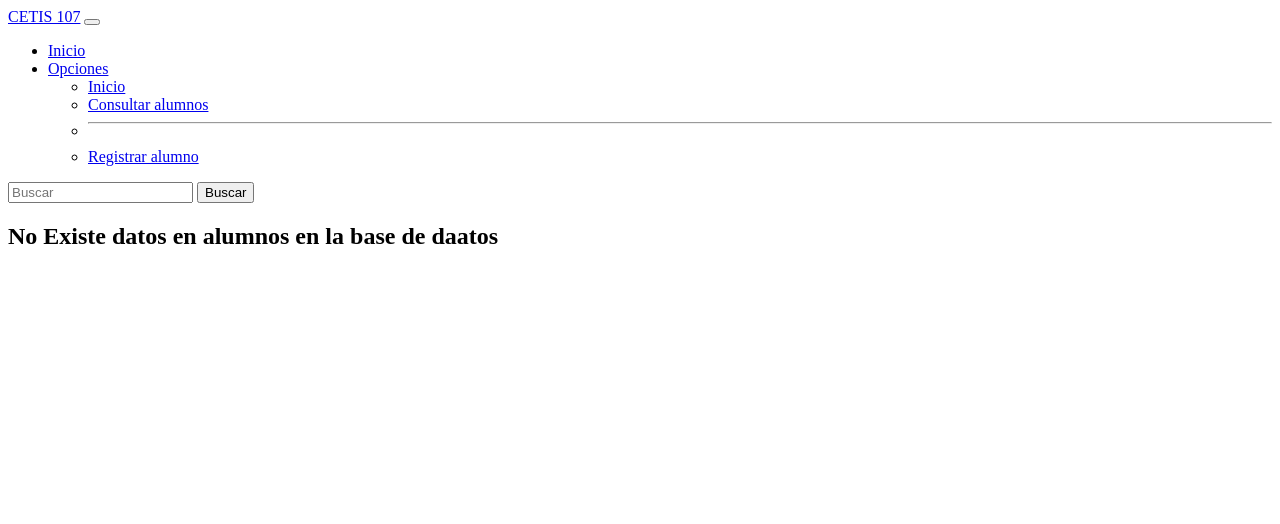
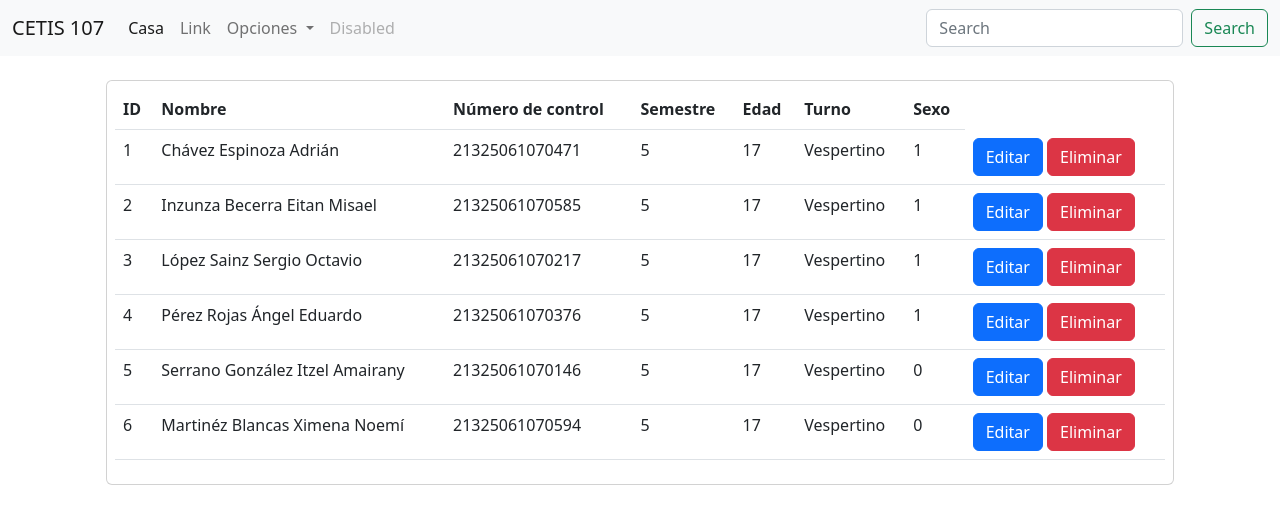
Before and after one commit to Chav3zz/webybasededatos2023, a PHP site: page /consultarAlumnos.php in a window 1280 px wide. Shown: the top 524 px of the page. Run offline with PHP 8.4, Linux system fonts and the light colour scheme; data comes from the database, SQL or seed files in the repository; data that the repository does not hold is empty.

Commit message:
18/10/23

```diff
--- a/parcial2/conexion2.php
+++ b/parcial2/conexion2.php
@@ -3,11 +3,12 @@
     $server     = "localhost";
     $user       = "root";
     $password   = "";
+    $basedatos  = "cetis107";
 
-    $conexion = new mysqli($server, $user, $password);
+    $conexion = new mysqli($server, $user, $password, $basedatos);
 
-    if($conexion -> connect_error){
-        die("Falló la conexión" . $conexion -> connect_error);
+    if($conexion->connect_error){
+        die("Falló la conexión" . $conexion->connect_error);
     }
 
 ?>
--- a/parcial2/consultarAlumnos.php
+++ b/parcial2/consultarAlumnos.php
@@ -4,6 +4,8 @@
     <meta charset="UTF-8">
     <meta name="viewport" content="width=device-width, initial-scale=1.0">
     <title>Document</title>
+    <link rel="stylesheet" href="css/bootstrap.css">
+    <script src="code.jquery.com_jquery-3.7.1.js"></script>
 </head>
 <body>
     <?php
@@ -11,14 +13,14 @@
         include 'conexion2.php';
 
         $sql = "SELECT * FROM alumnos";
-        $datos = $conexion -> query($sql);
+        $datos = $conexion->query($sql);
     ?>
 
     <div class="container">
         <div class="row">
             <div class="col-12">
                 <?php if($datos->num_rows > 0){ ?>
-
+                    <div class="table-responsive card m-4 p-2">
                         <table class="table table-hover">
                             <thead>
                                 <tr>
@@ -32,16 +34,30 @@
                                 </tr>
                             </thead>
                             <tbody>
-
+                                <?php while($registro = $datos->fetch_assoc()){ ?>
+                                    <tr>
+                                        <td><?php echo $registro["id"]; ?></td>
+                                        <td><?php echo $registro["nombre"]; ?></td>
+                                        <td><?php echo $registro["numero_control"]; ?></td>
+                                        <td><?php echo $registro["semestre"]; ?></td>
+                                        <td><?php echo $registro["edad"]; ?></td>
+                                        <td><?php echo $registro["turno"]; ?></td>
+                                        <td><?php echo $registro["sexo"]; ?></td>
+                                        <td>
+                                            <a href="" class="btn btn-xs btn-primary">Editar</a>
+                                            <a href="" class="btn btn-xs btn-danger">Eliminar</a>
+                                        </td>
+                                    </tr>
+                                <?php }?>
                             </tbody>
                         </table>
-
+                    </div>
                 <?php } else{ ?>
-                    <h2>No Existe datos en alumnos en la base de daatos</h2>
+                    <h2 class="m-4">No Existe datos en alumnos en la base de datos</h2>
                 <?php } ?>
             </div>
         </div>
     </div>
-
+    <script src="js/bootstrap.js"></script>
 </body>
 </html>
--- a/parcial2/inicio.php
+++ b/parcial2/inicio.php
@@ -16,7 +16,7 @@
         // $datos = $conexion -> query($sql);
     ?>
 
-    <div class="container">
+    <div class="container card mt-4 p-4">
         <div class="row">
             <div class="col-12 text-center">
                 <h2>Bienvenido al sistema de gestión de alumnos</h2>
--- a/parcial2/menu.php
+++ b/parcial2/menu.php
@@ -1,4 +1,4 @@
-<nav class="navbar navbar-expand-lg bg-body-tertiary">
+<!-- <nav class="navbar navbar-expand-lg bg-body-tertiary">
   <div class="container-fluid">
     <a class="navbar-brand" href="#">CETIS 107</a>
     <button class="navbar-toggler" type="button" data-bs-toggle="collapse" data-bs-target="#navbarSupportedContent" aria-controls="navbarSupportedContent" aria-expanded="false" aria-label="Toggle navigation">
@@ -23,7 +23,44 @@
       </ul>
       <form class="d-flex">
         <input class="form-control me-2" type="search" placeholder="Buscar" aria-label="Search">
-        <button class="btn btn-outline-success" type="submit">Buscar</button>
+        <button class="btn btn-outline-secondary" type="submit">Buscar</button>
+      </form>
+    </div>
+  </div>
+</nav> -->
+
+<nav class="navbar navbar-expand-lg navbar-light bg-light">
+  <div class="container-fluid">
+    <a class="navbar-brand" href="#">CETIS 107</a>
+    <button class="navbar-toggler" type="button" data-bs-toggle="collapse" data-bs-target="#navbarSupportedContent" aria-controls="navbarSupportedContent" aria-expanded="false" aria-label="Toggle navigation">
+      <span class="navbar-toggler-icon"></span>
+    </button>
+    <div class="collapse navbar-collapse" id="navbarSupportedContent">
+      <ul class="navbar-nav me-auto mb-2 mb-lg-0">
+        <li class="nav-item">
+          <a class="nav-link active" aria-current="page" href="#">Casa</a>
+        </li>
+        <li class="nav-item">
+          <a class="nav-link" href="#">Link</a>
+        </li>
+        <li class="nav-item dropdown">
+          <a class="nav-link dropdown-toggle" href="#" id="navbarDropdown" role="button" data-bs-toggle="dropdown" aria-expanded="false">
+            Opciones
+          </a>
+          <ul class="dropdown-menu" aria-labelledby="navbarDropdown">
+            <li><a class="dropdown-item" href="inicio.php">inicio</a></li>
+            <li><a class="dropdown-item" href="consultarAlumnos.php">Consultar alumnos</a></li>
+            <li><hr class="dropdown-divider"></li>
+            <li><a class="dropdown-item" href="#">Something else here</a></li>
+          </ul>
+        </li>
+        <li class="nav-item">
+          <a class="nav-link disabled" href="#" tabindex="-1" aria-disabled="true">Disabled</a>
+        </li>
+      </ul>
+      <form class="d-flex">
+        <input class="form-control me-2" type="search" placeholder="Search" aria-label="Search">
+        <button class="btn btn-outline-success" type="submit">Search</button>
       </form>
     </div>
   </div>
```
Lines whose indentation alone changed are shown as unchanged.
